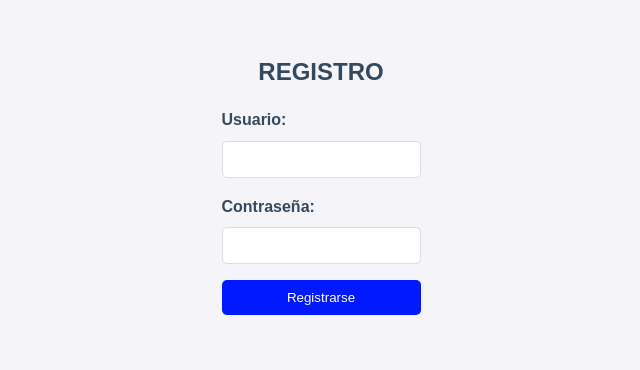
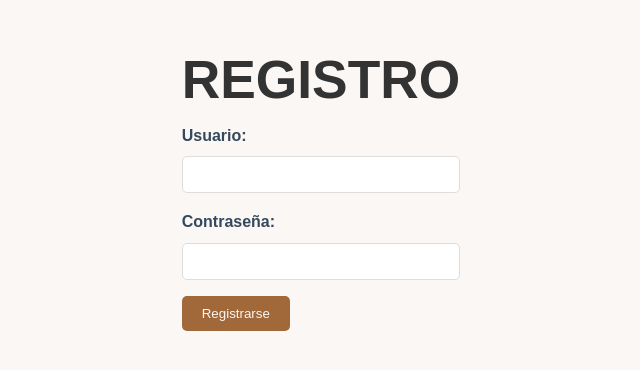
Before and after one commit to nahuelaguirre74/Library_Final_Project, a React (Create React App) app in the folder library-final-project/: page / in a window 1280 px wide. Shown: the part 216-586 px from the top of the page, without its empty margins (319-959 px from the left). Built offline with nearby package versions, Linux system fonts and the light colour scheme.

Commit message:
modificacion de botones y creación de CSS aparte

```diff
--- a/library-final-project/src/App.css
+++ b/library-final-project/src/App.css
@@ -1,188 +1,8 @@
-/* Global Styles */
+Global Styles
 * {
   box-sizing: border-box;
-  margin: 0;
-  padding: 0;
+  margin: 10;
+  padding: 10px;
 
 
 }
-
-body {
-  display: flex;
-  justify-content: center;
-  align-items: center;
-  min-height: 100vh;
-  background-color: #f4f4f9;
-  font-family: 'Arial', sans-serif;
-  color: #333;
-  line-height: 1.6;
-}
-
-.container {
-  width: 100%;
-  max-width: 400px; /* Prevent stretching */
-  margin: 1rem; /* Add some margin */
-  padding: 2rem;
-  background-color: #fff;
-  border-radius: 10px;
-  box-shadow: 0 0 15px rgba(0, 0, 0, 0.1);
-}
-
-h2 {
-  color: #34495e;
-  margin-bottom: 1rem;
-  text-align: center; /* Center the headings */
-}
-
-button {
-  background-color: hsl(234, 100%, 50%);
-  color: #fff;
-  border: none;
-  padding: 10px 20px;
-  border-radius: 5px;
-  cursor: pointer;
-  transition: background-color 0.3s ease;
-}
-
-button:hover {
-  background-color: #ee3d02;
-}
-
-form {
-  display: flex;
-  flex-direction: column;
-  align-items: stretch;
-}
-
-form label {
-  display: block;
-  margin-bottom: 0.5rem;
-  font-weight: bold;
-  color: #34495e;
-}
-
-input[type="text"],
-input[type="password"],
-input[type="email"] {
-  width: 100%;
-  padding: 10px;
-  margin-bottom: 1rem;
-  border: 1px solid #ddd;
-  border-radius: 5px;
-}
-
-ul {
-  list-style: none;
-  padding: 5px;
-}
-
-li {
-  margin-bottom: 5rem;
-}
-
-h3 {
-  color: #2c3e50;
-  text-align: center;
-}
-
-/* Accessibility */
-[role="alert"] {
-  color: #e74c3c;
-  margin-bottom: 1rem;
-  font-weight: bold;
-}
-
-/* Genre Component */
-ul {
-  display: flex;
-  flex-wrap: wrap;
-  justify-content: space-around;
-
-}
-
-li button {
-  width: 100%;
-  padding: 10px;
-  margin: 5px;
-  text-align: center;
-  font-size: 1rem;
-  background-color: hsl(234, 100%, 50%);
-
-}
-
-li button:hover {
-  background-color: #ee3d02;
-
-}
-
-/* Book List Component */
-.book-card {
-  display: flex;
-  justify-content: space-between;
-  align-items: center;
-  background-color: #ecf0f1;
-  padding: 15px;
-  border-radius: 5px;
-  margin-bottom: 10px;
-}
-
-.book-card h3 {
-  font-size: 1.2rem;
-  color: #34495e;
-}
-
-.book-card p {
-  font-size: 0.9rem;
-  color: #7f8c8d;
-}
-
-.book-card button {
-  background-color: #e67e22;
-  padding: 8px 15px;
-
-}
-
-.book-card button:hover {
-  background-color: #d35400;
-}
-
-/* Search Bar */
-.search-bar {
-  width: 100%;
-  padding: 10px;
-  margin-bottom: 1.5rem;
-  border: 1px solid #ddd;
-  border-radius: 5px;
-  font-size: 1rem;
-}
-
-.search-bar:focus {
-  border-color: #3498db;
-  outline: none;
-  box-shadow: 0 0 5px rgba(52, 152, 219, 0.5);
-}
-
-/* If no books found */
-p {
-  font-size: 1.2rem;
-  color: #e74c3c;
-  font-weight: bold;
-  margin-top: 1rem;
-  text-align: center;
-}
-
-/* Responsive Styles */
-@media (max-width: 600px) {
-  .container {
-    padding: 1.5rem;
-    width: 95%;
-  }
-
-  ul {
-    flex-direction: column;
-  }
-
-  button {
-    width: 100%;
-  }
-}
--- a/library-final-project/src/components/Genre.css
+++ b/library-final-project/src/components/Genre.css
@@ -1,4 +1,28 @@
-.estilo-genero{
-    padding: 5px;
-    margin: 10px;
+ul {
+  display: flex;
+  justify-content: space-around;
+  min-height: 100vh;
+  list-style-type: none;
 }
+
+li button {
+  width: 100%;
+  padding: 20px;
+  margin: 0 20px 0 20px;
+  text-align: center;
+  font-size: 1rem;
+  background-color: #fbf7f4;
+  border: none;
+
+}
+
+li button:hover {
+  background-color: #ee3d02;
+}
+
+h2 {
+  display: flex;
+  justify-content: center;
+  font-size: 40pt;
+  margin: 0%;
+}
--- /dev/null
+++ b/library-final-project/src/components/Login.css
@@ -0,0 +1,53 @@
+/* Global Styles */
+* {
+    box-sizing: border-box;
+    margin: 10;
+    padding: 0;
+
+  }
+
+
+body {
+  display: flex;
+  justify-content: center;
+  align-items: center;
+  min-height: 100vh;
+  background-color: #FBF7F4;
+  font-family: 'Arial', sans-serif;
+  color: #333;
+  line-height: 1.6;
+}
+
+.btn-login{
+    display: flex;
+  justify-content: center;
+  align-items: center;
+  background-color: #A1683A;
+  color: #FBF7F4;
+  border: none;
+  padding: 10px 20px;
+  border-radius: 5px;
+  cursor: pointer;
+  transition: background-color 0.3s ease;
+}
+
+button:hover {
+    background-color: #E8998D;
+  }
+
+  form label {
+    display: block;
+    margin-bottom: 0.5rem;
+    font-weight: bold;
+    color: #34495e;
+  }
+
+  input[type="text"],
+  input[type="password"],
+  input[type="email"] {
+    width: 100%;
+    padding: 10px;
+    margin-bottom: 1rem;
+    border: 1px solid #ddd;
+    border-radius: 5px;
+  }
--- a/library-final-project/src/components/Login.js
+++ b/library-final-project/src/components/Login.js
@@ -1,4 +1,5 @@
 import React, { useState } from 'react';
+import './Login.css'
 
 const Login = ({ onLogin }) => {
   const [username, setUsername] = useState('');
@@ -15,7 +16,7 @@ const Login = ({ onLogin }) => {
   };
 
   return (
-    <div classname="container-1" >
+    <div className="container-1" >
       <h2>REGISTRO</h2>
       {error && <p role="alert" aria-live="assertive">{error}</p>}
       <form onSubmit={handleSubmit}>
@@ -35,7 +36,7 @@ const Login = ({ onLogin }) => {
           onChange={(e) => setPassword(e.target.value)}
           aria-required="true"
         />
-        <button type="submit">Registrarse</button>
+        <button className='btn-login' type="submit">Registrarse</button>
       </form>
     </div>
   );
```
Also changed, not shown: library-final-project/src/components/Main.js (added), library-final-project/src/temporal.css (added).
